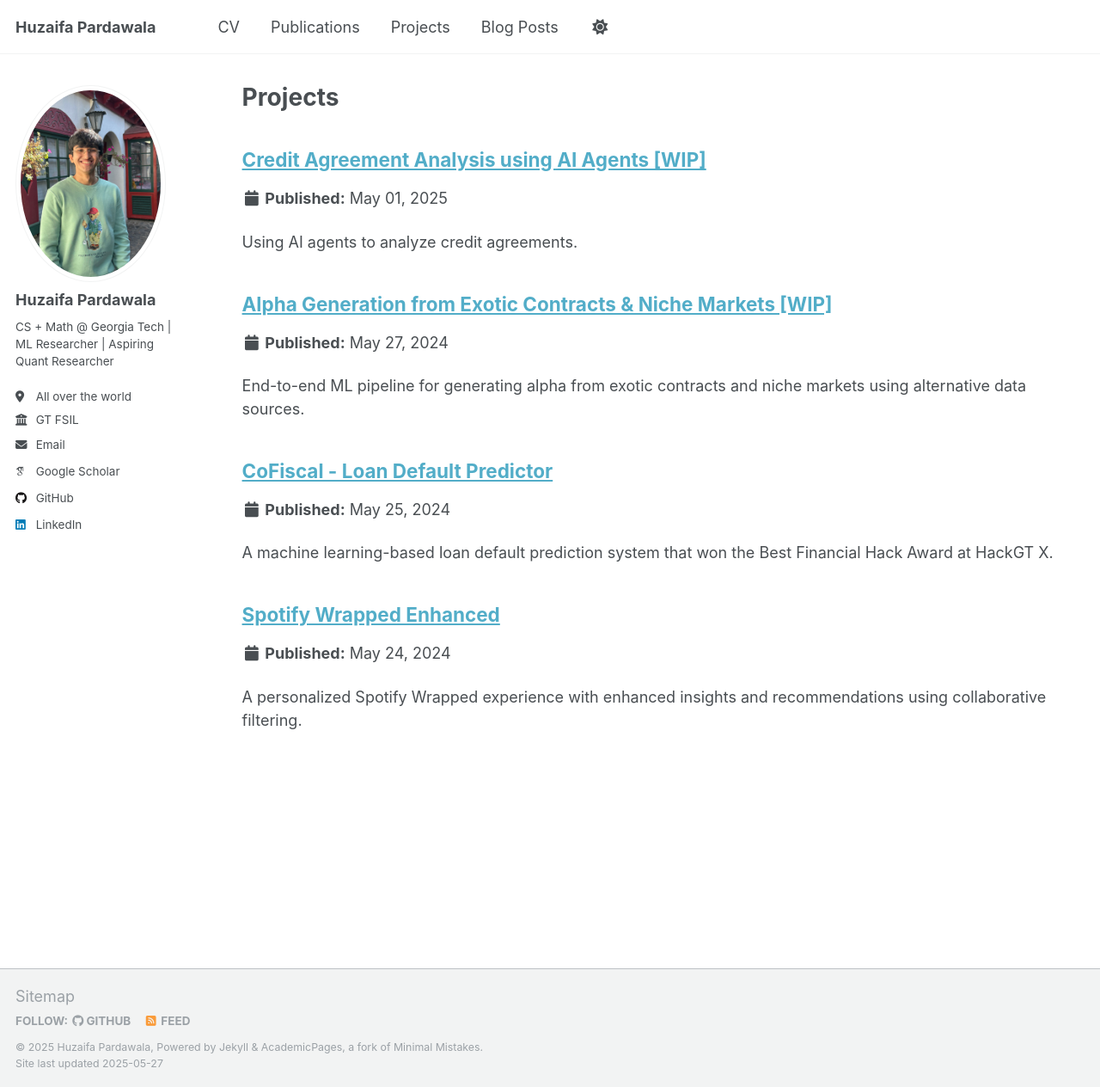
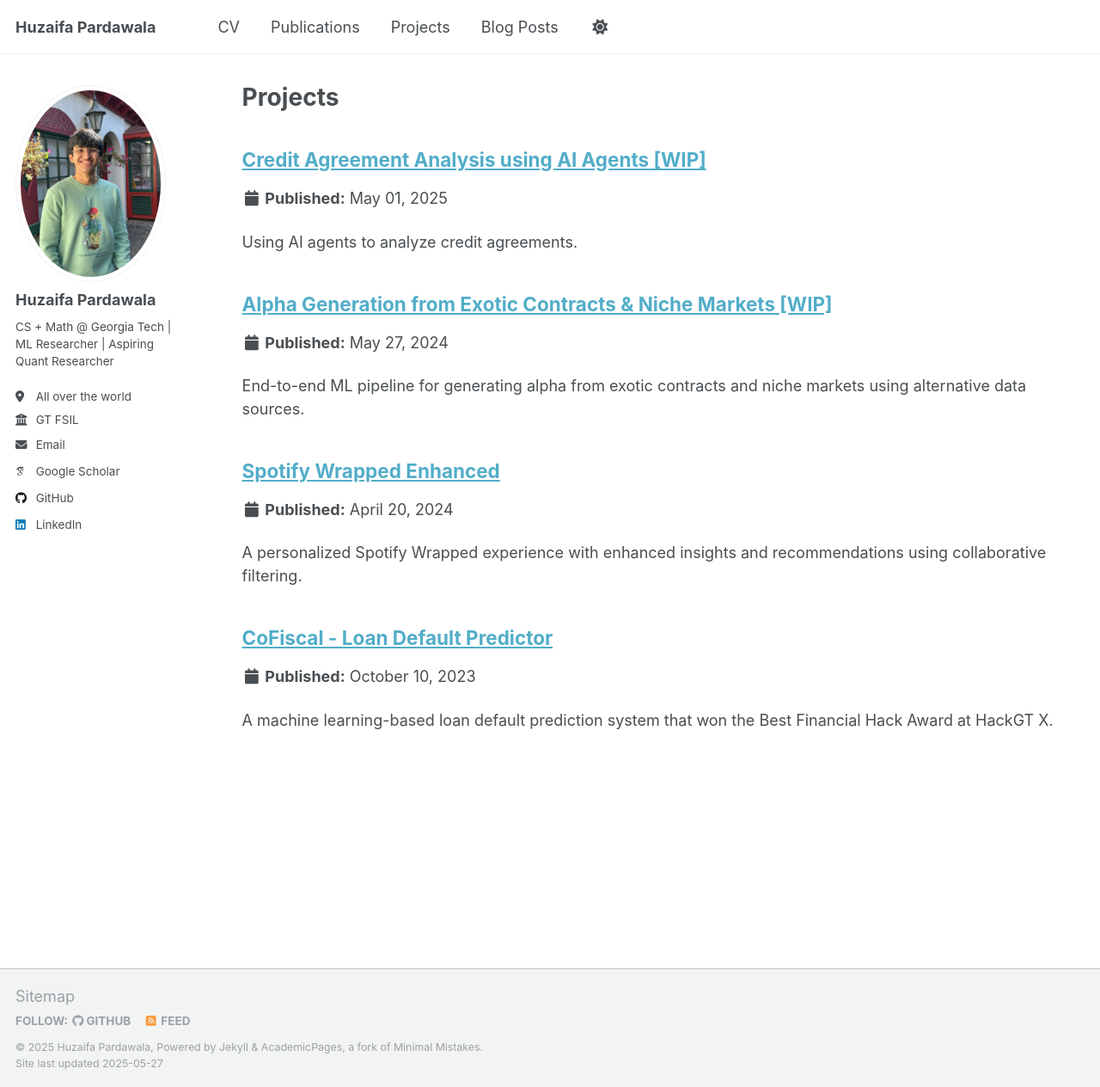
Before and after one commit to huzaifahp7/huzaifahp7.github.io, a Jekyll site: the page built from _pages/projects.html, in a window 1280 px wide and 1264 px high. Shown: the whole window at 86% size. Built offline with Jekyll 4.4.1, drawn with Linux system fonts in a browser that asks for light colours; some web fonts are replaced.

Commit message:
feat: editing dates

```diff
--- a/_projects/2024-05-24-spotifywrapped.md
+++ b/_projects/2024-05-24-spotifywrapped.md
@@ -1,7 +1,7 @@
 ---
 title: "Spotify Wrapped Enhanced"
 excerpt: "A personalized Spotify Wrapped experience with enhanced insights and recommendations using collaborative filtering."
-date: 2024-05-24
+date: 2024-04-20
 collection: projects
 ---
 
--- a/_projects/2024-05-25-cofiscal.md
+++ b/_projects/2024-05-25-cofiscal.md
@@ -1,7 +1,7 @@
 ---
 title: "CoFiscal - Loan Default Predictor"
 excerpt: "A machine learning-based loan default prediction system that won the Best Financial Hack Award at HackGT X."
-date: 2024-05-25
+date: 2023-10-10
 collection: projects
 ---
 
```
